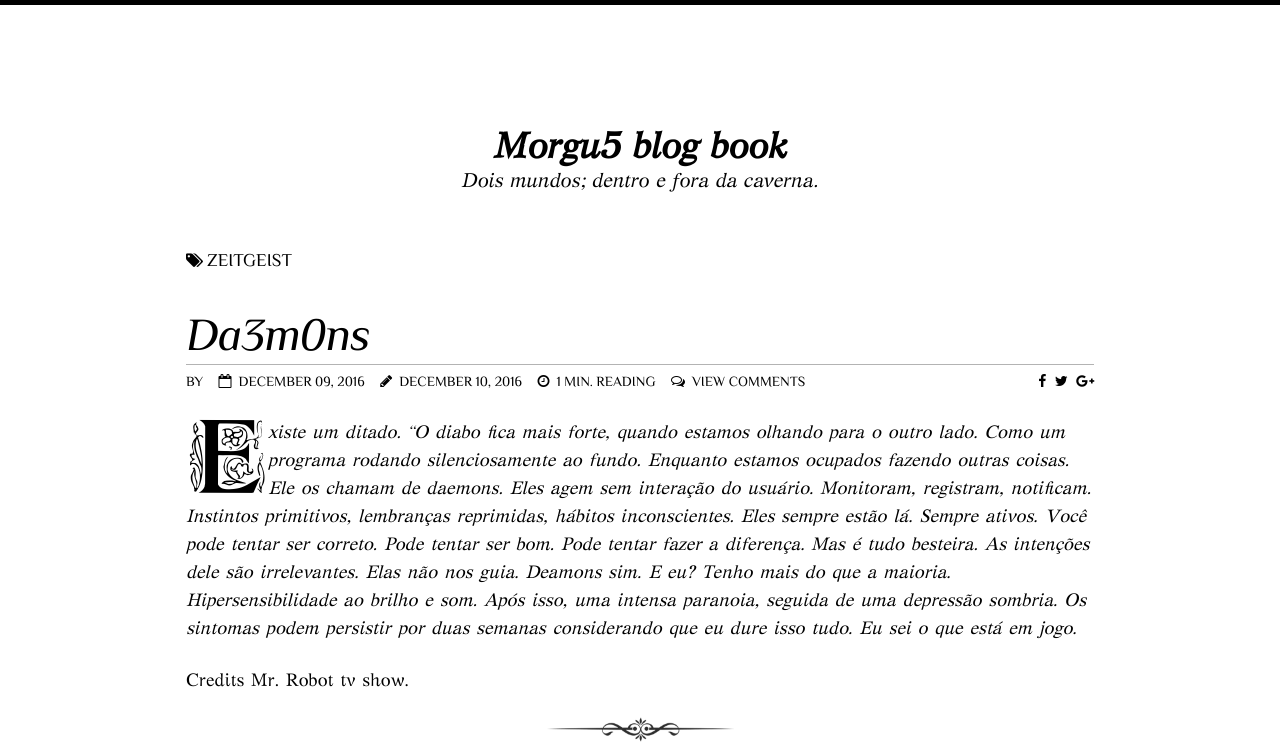
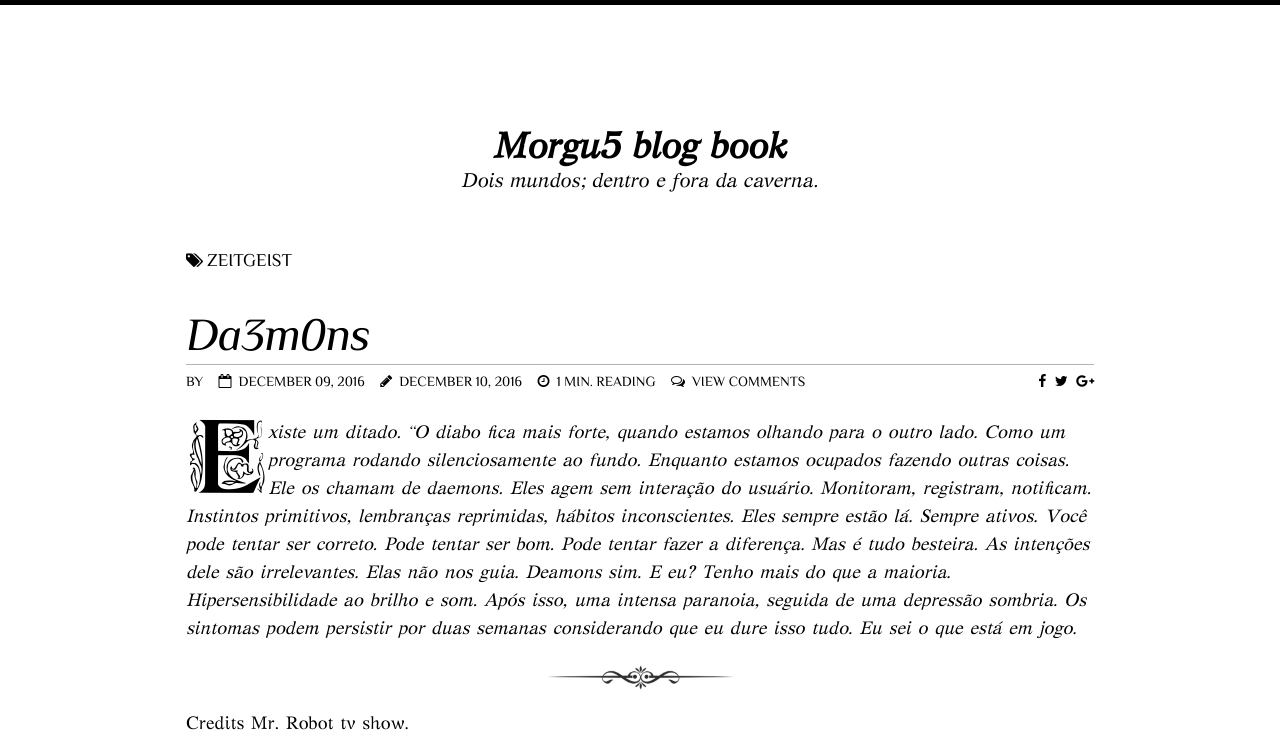
Before and after one commit to Agt-Morgu5/agt-morgu5.github.io, a Jekyll site: the page built from _posts/music/projects/2016-07-02-life-is-a-pimball.md, in a window 1280 px wide. Shown: the top 752 px of the page. Built offline with Jekyll 4.4.1, drawn with Linux system fonts in a browser that asks for light colours; nearby versions of some CDN libraries; comment, search, counter and statistics services are not loaded; grey boxes are pictures that could not be loaded.

Commit message:
Update 2016-07-02-life-is-a-pimball.md

```diff
--- a/_posts/music/projects/2016-07-02-life-is-a-pimball.md
+++ b/_posts/music/projects/2016-07-02-life-is-a-pimball.md
@@ -14,6 +14,7 @@ author: Morgu5
 <span class="dcap">E</span><i>xiste um ditado. "O diabo fica mais forte, quando estamos olhando para o outro lado. Como um programa rodando silenciosamente ao fundo. Enquanto estamos ocupados fazendo outras coisas. Ele os chamam de daemons. Eles agem
 sem interação do usuário. Monitoram, registram, notificam. Instintos primitivos, lembranças reprimidas, hábitos inconscientes. Eles sempre estão lá. Sempre ativos. Você pode tentar ser correto. Pode tentar ser bom. Pode tentar fazer a diferença. Mas é tudo besteira. As intenções dele são irrelevantes. Elas não nos guia. Deamons sim. E eu? Tenho mais do que a maioria. Hipersensibilidade
 ao brilho e som. Após isso, uma intensa paranoia, seguida de uma depressão sombria. Os sintomas podem persistir por duas semanas considerando que eu dure isso tudo. Eu sei o que está em jogo.</i>
+<div class="text-divider"></div>
 
 Credits Mr. Robot tv show.
 <div class="text-divider"></div>
```
